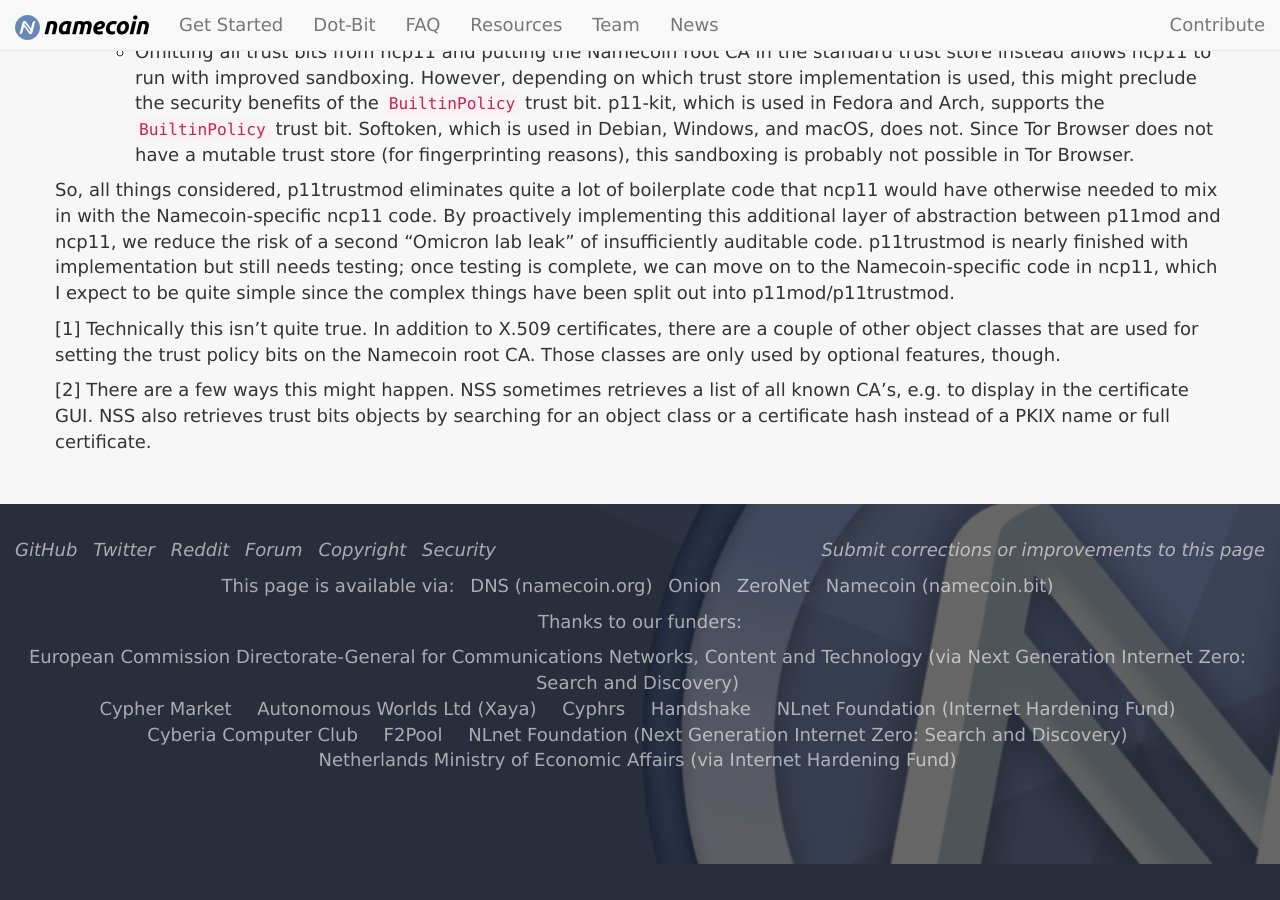
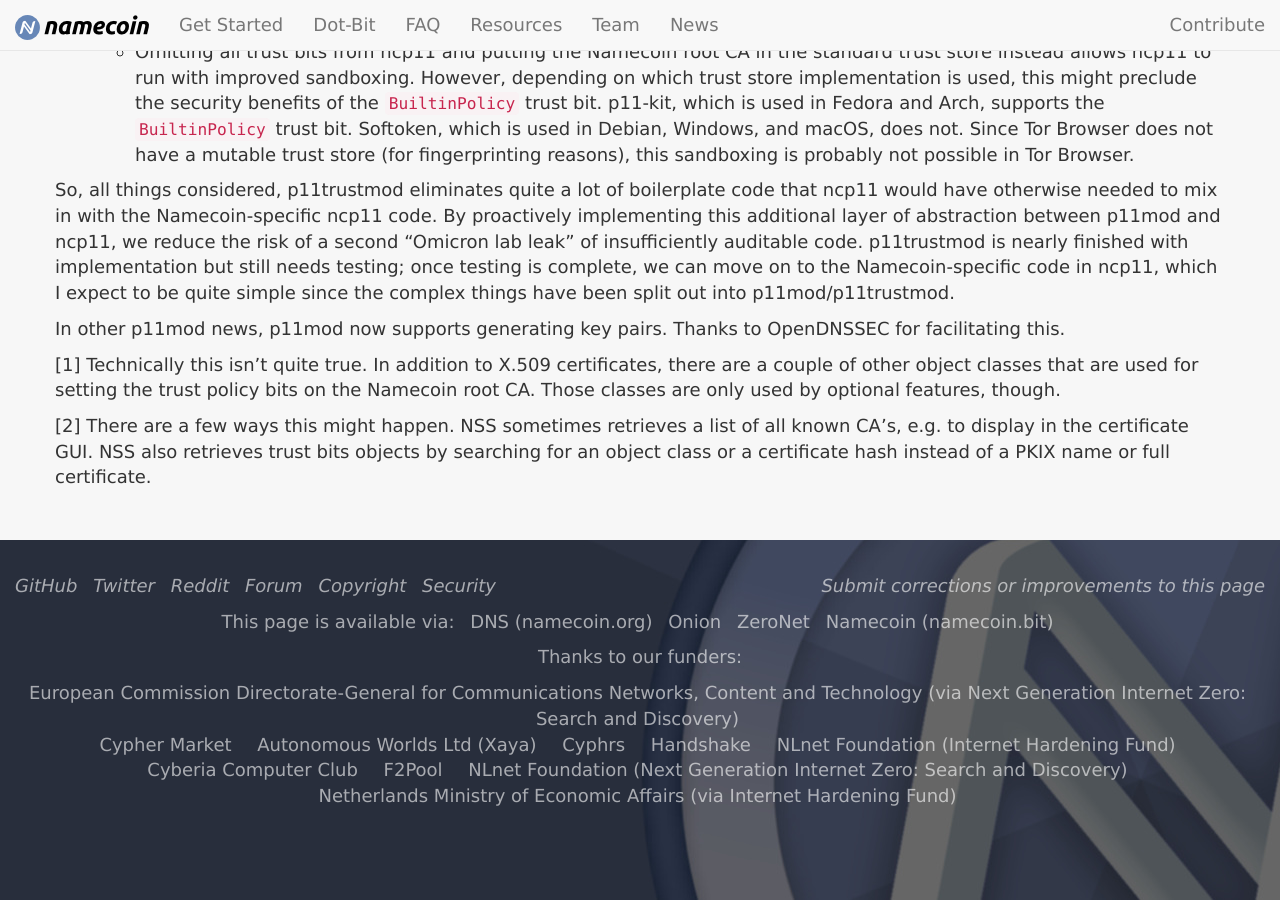
Before and after one commit to JeremyRand/namecoin.org, a Jekyll site: the page built from _posts/2022-02-22-lab-leak-part-2-p11trustmod.md, in a window 1280 px wide and 900 px high, scrolled down 1759 px. Built offline with Jekyll 4.4.1, drawn with Linux system fonts in a browser that asks for light colours; before the commit the page ends 2623 px from its top, so only the background shows below that.

Commit message:
Add addendum to post from 89a414aec750c0c4184e7d0049a8a7d38b8d4b08

```diff
--- a/_posts/2022-02-22-lab-leak-part-2-p11trustmod.md
+++ b/_posts/2022-02-22-lab-leak-part-2-p11trustmod.md
@@ -49,6 +49,8 @@ As you can see, this API matches the behavior of libraries like NSS, which query
 
 So, all things considered, p11trustmod eliminates quite a lot of boilerplate code that ncp11 would have otherwise needed to mix in with the Namecoin-specific ncp11 code.  By proactively implementing this additional layer of abstraction between p11mod and ncp11, we reduce the risk of a second "Omicron lab leak" of insufficiently auditable code.  p11trustmod is nearly finished with implementation but still needs testing; once testing is complete, we can move on to the Namecoin-specific code in ncp11, which I expect to be quite simple since the complex things have been split out into p11mod/p11trustmod.
 
+In other p11mod news, p11mod now supports generating key pairs.  Thanks to OpenDNSSEC for facilitating this.
+
 [1] Technically this isn't quite true.  In addition to X.509 certificates, there are a couple of other object classes that are used for setting the trust policy bits on the Namecoin root CA.  Those classes are only used by optional features, though.
 
 [2] There are a few ways this might happen.  NSS sometimes retrieves a list of all known CA's, e.g. to display in the certificate GUI.  NSS also retrieves trust bits objects by searching for an object class or a certificate hash instead of a PKIX name or full certificate.
```
